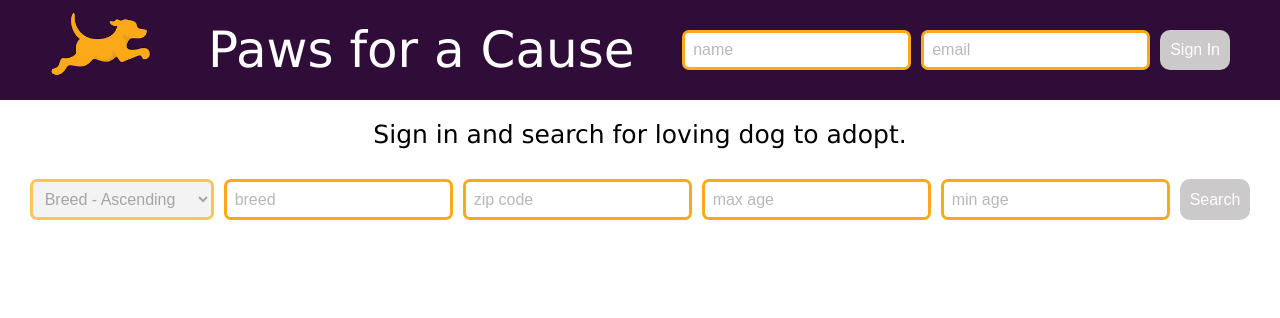
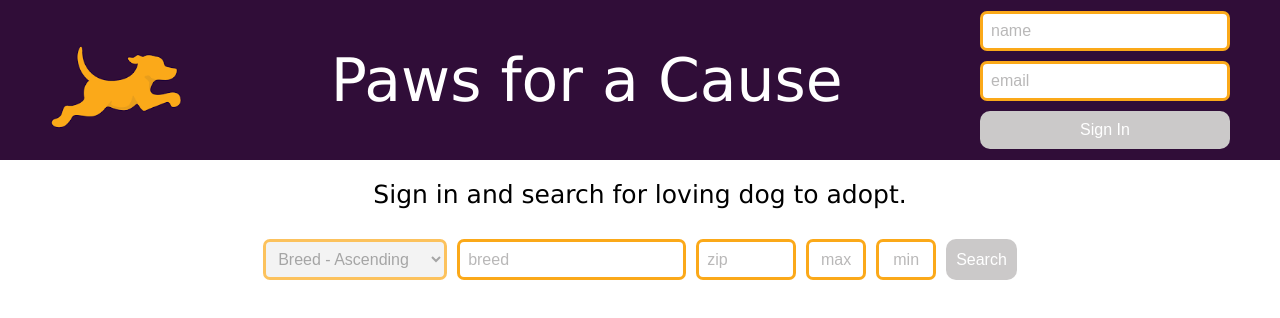
Before and after one commit to Malaxor/fetch, a React (Create React App) app: page / in a window 1280 px wide. Shown: the top 318 px of the page. Built offline with nearby package versions, Linux system fonts and the light colour scheme.

Commit message:
styling changes to inputs

```diff
--- a/src/components/Controls/Input.js
+++ b/src/components/Controls/Input.js
@@ -1,10 +1,10 @@
 import React from 'react';
 import './style.css'
 
-function Input ({ name, value, onChange, placeholder }) {
+function Input ({ name, value, onChange, placeholder, size }) {
   return (
     <input
-      className='input'
+      className={`input ${size}`}
       type='text'
       placeholder={placeholder}
       name={name}
--- a/src/components/Controls/style.css
+++ b/src/components/Controls/style.css
@@ -8,3 +8,11 @@
 .input::placeholder {
   color: rgb(185, 184, 184);
 }
+.input.small {
+  text-align: center;
+  padding: 0;
+  width: 6rem;
+}
+.input.medium {
+  width: 10rem;
+}
--- a/src/components/Dog/Dog.js
+++ b/src/components/Dog/Dog.js
@@ -3,8 +3,8 @@ import './style.css'
 
 export function Dog ({ id, image, name, age, zipCode, breed, handleClick }) {
   return (
-    <figure className='dog' key={id} onClick={() => handleClick(id)}>
-      <img className='dog__image' src={image} />
+    <figure className='dog' onClick={() => handleClick(id)}>
+      <img className='dog__image' src={image} alt={`image of a ${breed}`} />
       <ul className='dog__details'>
         <li className='dog__detail--breed'>Breed - {breed}</li>
         <li className='dog__detail--name'>Name - {name}</li>
--- a/src/components/DogSearch/DogSearch.js
+++ b/src/components/DogSearch/DogSearch.js
@@ -76,19 +76,23 @@ export function DogSearch ({ isLoggedIn, setDogs }) {
           value={breed}
         />
         <Input
-          placeholder='zip code'
+          size='medium'
+          placeholder='zip'
           name='zipCode'
           onChange={onSetFormData}
           value={zipCode}
         />
         <Input
-          placeholder='max age'
+          size='small'
+          placeholder='max'
           name='ageMax'
           onChange={onSetFormData}
           value={ageMax}
+
         />
         <Input
-          placeholder='min age'
+          size='small'
+          placeholder='min'
           name='ageMin'
           onChange={onSetFormData}
           value={ageMin}
--- a/src/components/MainContent/MainContent.js
+++ b/src/components/MainContent/MainContent.js
@@ -13,9 +13,23 @@ export function MainContent ({ isLoggedIn }) {
     }
   },[isLoggedIn])
 
+  useEffect(() => {
+    if (likedDogs?.length) {
+      console.log('liked dogs exist')
+      if (localStorage.getItem('storedLikedDogs')) {
+        console.log('storedLikedDogs exists')
+        localStorage.setItem('storedLikedDogs',JSON.stringify(likedDogs))
+      } else {
+        localStorage.setItem('storedLikedDogs', JSON.stringify(likedDogs))
+      }
+    }
+  }, [likedDogs])
+
+
   function handleClick (dogId) {
     setLikedDogs(likedDogs => [...likedDogs, dogId])
   }
+  console.log(localStorage)
 
   return (
     <main id='main-content'>
@@ -30,8 +44,9 @@ export function MainContent ({ isLoggedIn }) {
       <section id='dog-list'>
         {dogs.map(dog =>
           <Dog
+            key={dog.id}
+            id={dog.id}
             handleClick={handleClick}
-            id={dog.id}
             image={dog.img}
             name={dog.name}
             age={dog.age}
--- a/src/components/Navbar/Navbar.js
+++ b/src/components/Navbar/Navbar.js
@@ -48,6 +48,8 @@ export function Navbar ({ setIsLoggedIn, isLoggedIn }) {
     } else {
       await logout()
       setIsLoggedIn(false)
+      localStorage.removeItem('storedLikedDogs')
+      console.log(localStorage)
     }
   }
 
--- a/src/components/Navbar/style.css
+++ b/src/components/Navbar/style.css
@@ -1,5 +1,5 @@
 #navbar {
-  height: 10rem;
+  height: 16rem;
   background-color: #300d38;
   display: flex;
   justify-content: space-between;
@@ -8,14 +8,17 @@
 }
 
 #navbar__logo {
-  height: 10rem;
+  height: 13rem;
+  margin-top: 3rem;
 }
 #navbar__slogan {
   color: white;
-  font-size: 5rem;
+  font-size: 6rem;
 }
 #navbar__form {
   display: flex;
+  flex-direction: column;
   justify-content: flex-end;
   gap: 1rem;
+  width: 25rem;
 }
```
